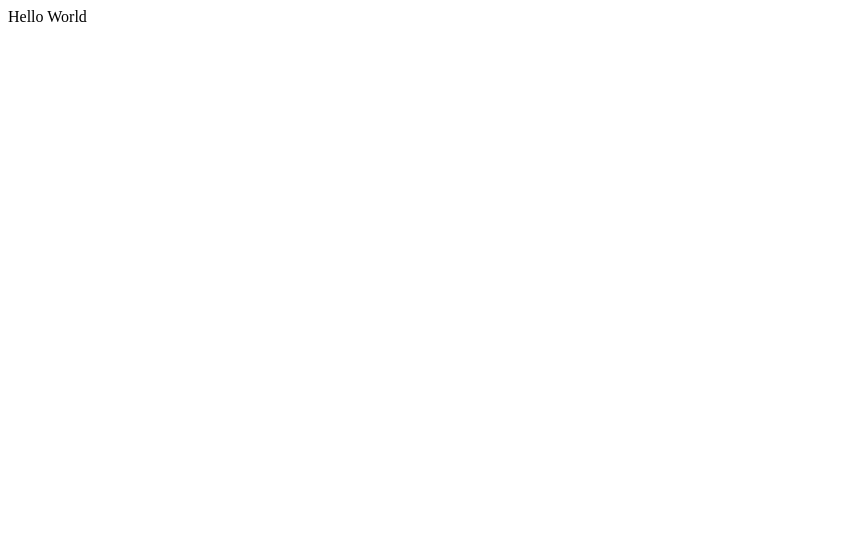
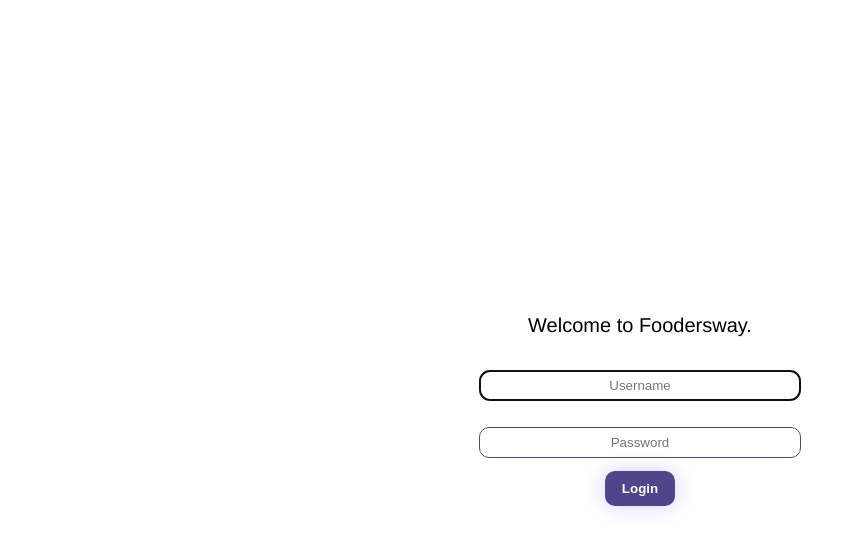
Before and after one commit to shashibhaii/fooders-way-ui, a React (Create React App) app: page / in a window 1280 px wide. Shown: the top 550 px of the page, without its empty margins (0-856 px from the left). Built offline with nearby package versions, Linux system fonts and the light colour scheme.

Commit message:
login page ui added

```diff
--- a/public/index.html
+++ b/public/index.html
@@ -2,42 +2,12 @@
 <html lang="en">
   <head>
     <meta charset="utf-8" />
-    <link rel="icon" href="%PUBLIC_URL%/favicon.ico" />
     <meta name="viewport" content="width=device-width, initial-scale=1" />
     <meta name="theme-color" content="#000000" />
-    <meta
-      name="description"
-      content="Web site created using create-react-app"
-    />
-    <link rel="apple-touch-icon" href="%PUBLIC_URL%/logo192.png" />
-    <!--
-      manifest.json provides metadata used when your web app is installed on a
-      user's mobile device or desktop. See https://developers.google.com/web/fundamentals/web-app-manifest/
-    -->
-    <link rel="manifest" href="%PUBLIC_URL%/manifest.json" />
-    <!--
-      Notice the use of %PUBLIC_URL% in the tags above.
-      It will be replaced with the URL of the `public` folder during the build.
-      Only files inside the `public` folder can be referenced from the HTML.
-
-      Unlike "/favicon.ico" or "favicon.ico", "%PUBLIC_URL%/favicon.ico" will
-      work correctly both with client-side routing and a non-root public URL.
-      Learn how to configure a non-root public URL by running `npm run build`.
-    -->
-    <title>React App</title>
+    <title>Foodersway</title>
   </head>
   <body>
     <noscript>You need to enable JavaScript to run this app.</noscript>
     <div id="root"></div>
-    <!--
-      This HTML file is a template.
-      If you open it directly in the browser, you will see an empty page.
-
-      You can add webfonts, meta tags, or analytics to this file.
-      The build step will place the bundled scripts into the <body> tag.
-
-      To begin the development, run `npm start` or `yarn start`.
-      To create a production bundle, use `npm run build` or `yarn build`.
-    -->
   </body>
 </html>
--- /dev/null
+++ b/src/App.css
@@ -0,0 +1,6 @@
+body {
+  margin: 0;
+  font-family: 'Helvetica',-apple-system, BlinkMacSystemFont, 'Segoe UI', 'Roboto', 'Oxygen',
+    'Ubuntu', 'Cantarell', 'Fira Sans', 'Droid Sans', 'Helvetica Neue',
+    sans-serif;
+}
--- a/src/App.js
+++ b/src/App.js
@@ -1,9 +1,11 @@
+import Login from "./components/Login";
+import './App.css'
 
 
 function App() {
   return (
     <div >
-    Hello World
+    <Login/>
     </div>
   );
 }
--- /dev/null
+++ b/src/components/Login.js
@@ -0,0 +1,45 @@
+import React, { useEffect, useRef, useState }  from 'react'
+import '../css/Login.css'
+
+const Login=()=>{
+    const [email,setEmail]=useState('');
+    const [passw, setPassw]=useState('');
+    const [errMsg, setErrMsg]=useState('Wrong username / password');
+    const [dataInput, setDataInput]=useState('');
+    const userRef = useRef()
+
+    useEffect(() => {
+        setErrMsg('');
+    },[email,passw])
+
+    useEffect(() => {
+        userRef.current.focus();
+    },[])
+
+    let errMsgElement = errMsg ? <p className = 'error-msg'>{errMsg}</p> : ''
+
+    const submitThis=()=>{
+        const info={email:email,passw:passw};
+        setDataInput([info]);
+    }
+
+	return(
+	<div className='container'>
+		<div >
+        <p>Welcome to Foodersway.</p>
+        <form onSubmit={submitThis}>
+                <div>
+                    <input ref={userRef} className ='login-input' type="text" name="email" id="email" value={email} onChange={(e)=>setEmail(e.target.value)} placeholder='Username' />
+                </div>
+                <div>
+                    <input className ='login-input' type="password" name="passw" id="passw" value={passw} onChange={(e)=>setPassw(e.target.value)} placeholder = 'Password'/>
+                </div>
+                <button className= 'login-button' type="submit">Login</button>
+        </form>
+        {errMsgElement}
+		</div>
+	</div>
+	)
+}
+
+export default Login
--- /dev/null
+++ b/src/css/Login.css
@@ -0,0 +1,51 @@
+.container{
+    position: absolute;
+    left: 50%;
+    top: 50%;
+    -webkit-transform: translate(-50%, -50%);
+    transform: translate(-50%, -50%);
+    text-align: center;
+  }
+
+  .login-input
+  {
+    border: 1px solid #C2C7D0;
+    margin: 13px;
+    padding:7px 10px;
+    border-radius : 10px;
+    width : 300px;
+    text-align: center;
+    border-color: rgb(78, 69, 138);
+  }
+
+  button {
+    cursor: pointer;
+    border: 0;
+    border-radius: 10px;
+    font-weight: 600;
+    width: 70px;
+    padding: 10px 0;
+    box-shadow: 0 0 20px rgba(48, 20, 230, 0.2);
+    transition: 0.4s;
+  }
+
+  p
+  {
+    font-size: 20px;
+  }
+
+  .login-button
+  {
+    color: white;
+    background-color: rgb(78, 69, 138);
+  }
+
+  .error-msg
+  {
+    color: rgb(193, 29, 29);
+    margin-top: 40px;
+    background-color: #edeff1;
+    border-radius: 10px;
+    padding: 10px;
+    font-size: small;
+  }
--- a/src/index.css
+++ /dev/null
@@ -1,13 +0,0 @@
-body {
-  margin: 0;
-  font-family: -apple-system, BlinkMacSystemFont, 'Segoe UI', 'Roboto', 'Oxygen',
-    'Ubuntu', 'Cantarell', 'Fira Sans', 'Droid Sans', 'Helvetica Neue',
-    sans-serif;
-  -webkit-font-smoothing: antialiased;
-  -moz-osx-font-smoothing: grayscale;
-}
-
-code {
-  font-family: source-code-pro, Menlo, Monaco, Consolas, 'Courier New',
-    monospace;
-}
```
